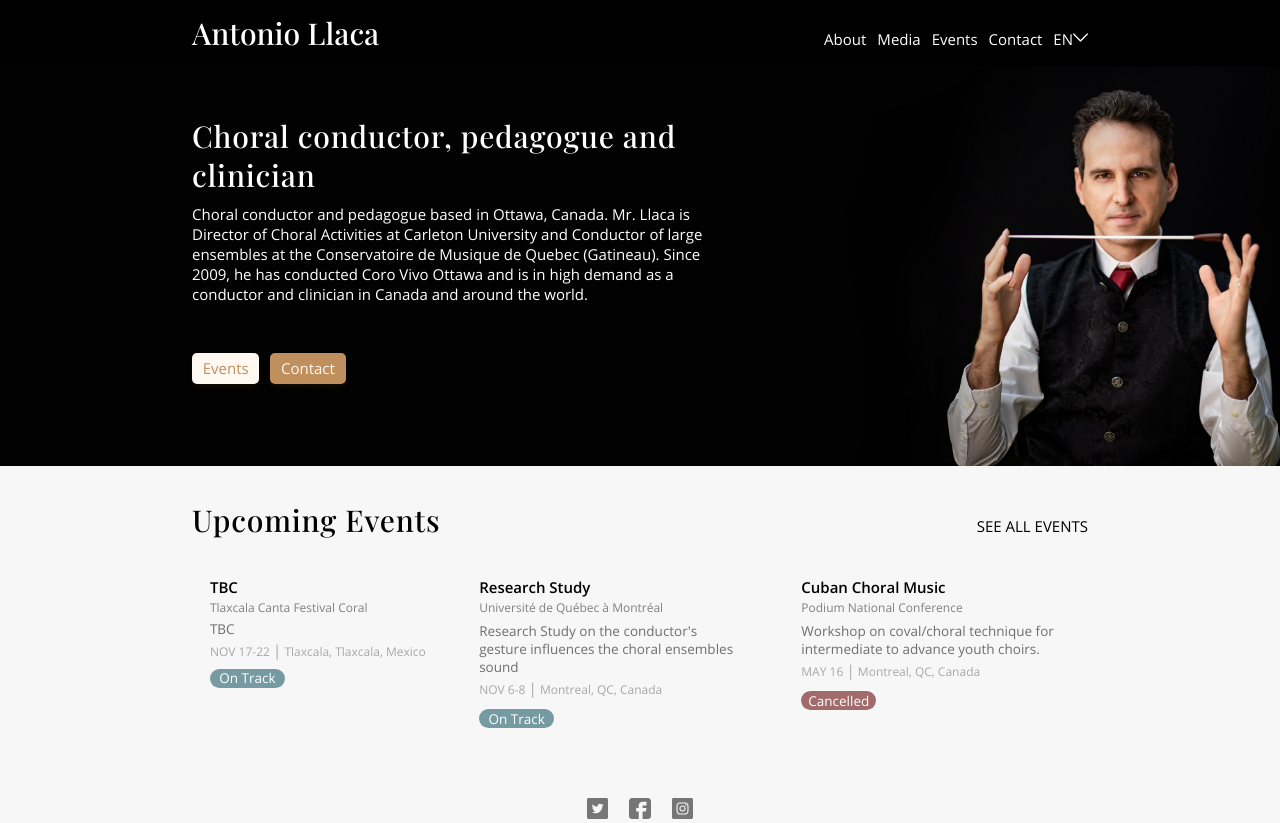
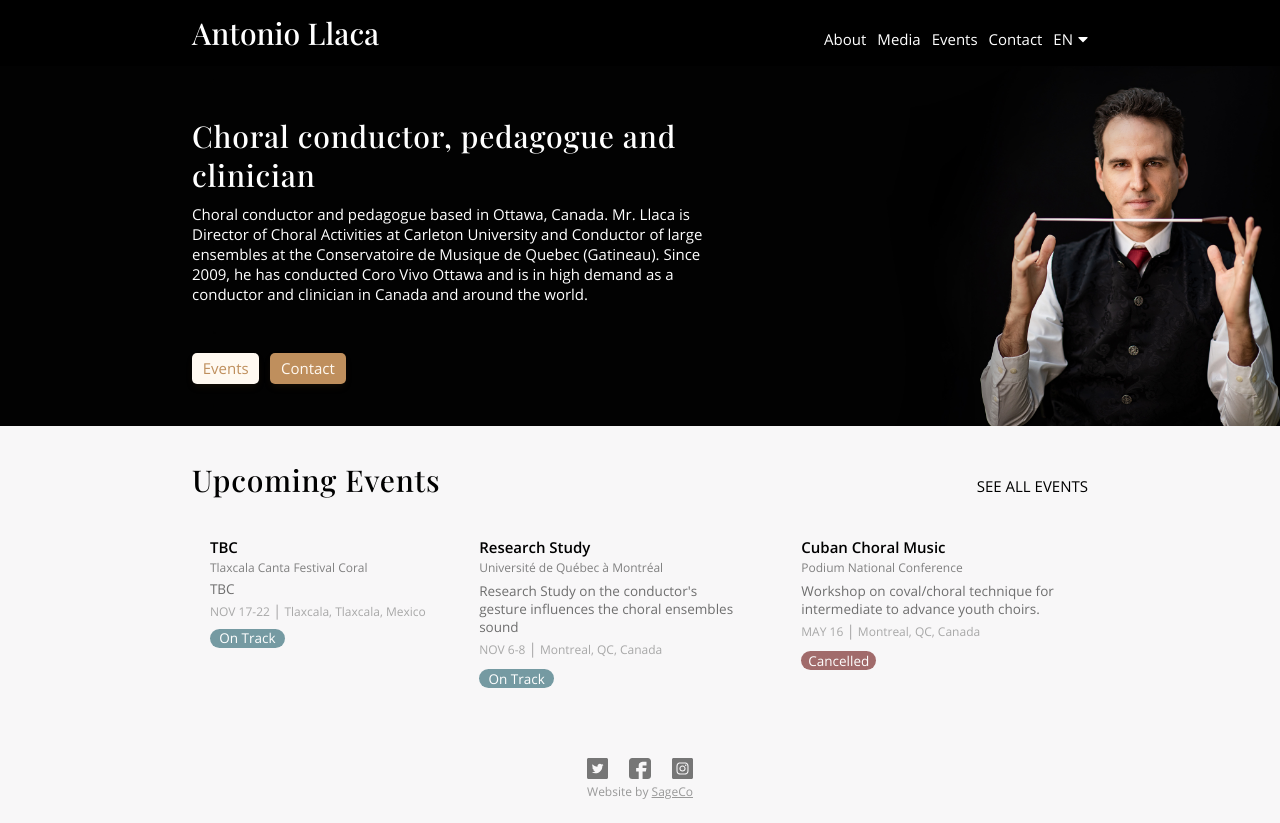
Before and after one commit to thesageco/antoniollaca, a React (Create React App) app: page / in a window 1280 px wide. After the commit the page ends 800 px from the top, so only its background shows below. Built offline with nearby package versions, Linux system fonts and the light colour scheme.

Commit message:
add sage icon update dropdown arrow add spanish translation remove rogue margin from banner update icon fix scroll on homepage due to "by sage" in footer

```diff
--- a/src/components/banner/index.scss
+++ b/src/components/banner/index.scss
@@ -31,6 +31,7 @@
     }
     color: white;
     h1 {
+      margin-top: 0;
       color: white;
     }
     p {
--- a/src/components/dropdown/index.scss
+++ b/src/components/dropdown/index.scss
@@ -7,7 +7,11 @@
     }
     img {
       cursor: pointer;
-      width: 15px;
+      margin-top: auto;
+      width: 10px;
+      margin-bottom: 2px;
+      margin-left: 5px;
+      filter: invert(100%) sepia(0%) saturate(0%) hue-rotate(137deg) brightness(103%) contrast(101%);
       &.down{
         transition: 0.70s;
         -webkit-transition: 0.70s;
--- a/src/components/dropdown/index.tsx
+++ b/src/components/dropdown/index.tsx
@@ -1,7 +1,7 @@
 import React, { useState, useContext, MouseEvent } from 'react';
 import './index.scss';
 import { LanguageSetStore } from '../../App'
-import down from '../../assets/icons/down-arrow.svg'
+import down from '../../assets/icons/down-arrow-2.svg'
 
 interface DropdownProp {
   options: String[];
--- a/src/components/footer/index.scss
+++ b/src/components/footer/index.scss
@@ -5,10 +5,8 @@
   margin-left: 0;
   display: flex;
   justify-content: center;
-  @media only screen and (max-width: 1024px) {
-    flex-direction: column;
-    align-items: center;
-  }
+  flex-direction: column;
+  align-items: center;
   .footer-content {
     width: 10%;
     @media only screen and (max-width: 1500px) and (min-width: 1024px){
--- a/src/components/footer/index.tsx
+++ b/src/components/footer/index.tsx
@@ -21,7 +21,7 @@ export default function Footer() {
       <div className="mitm">
       </div>
       <div>
-        {/*<p className="SageCo">Website by <a href="https://thesage.co/" target="_blank" rel="noopener noreferrer">SageCo</a></p>*/}
+        <p className="SageCo">Website by <a href="https://thesage.co/" target="_blank" rel="noopener noreferrer">SageCo</a></p>
       </div>
     </div>
   );
--- a/src/pages/about/index.tsx
+++ b/src/pages/about/index.tsx
@@ -50,7 +50,12 @@ function information(lang: String){
               "M. Llaca a effectué des tournées au Canada, en Amérique latine et en Asie avec ses ensembles. Il a acquis une réputation de chef de chœur et de pédagogue passionné, reconnu pour sa musicalité et sa connaissance de l'art choral. La saison 2019-2020 sous la baguette de M. Llaca comprendra des prestations avec des ensembles chorals en visite des États-Unis et de la République tchèque, ainsi qu’une interprétation conjointe du Requiem de Brahms en collaboration avec l'Orchestre symphonique de Gatineau. M. Llaca dirigera également une conférence sur la musique chorale cubaine au congrès national PODIUM, à Montréal (Canada)."
     ];
     case 'SP':
-      return ["SP_ABOUT"]
+      return ["Nacido en La Habana, Cuba, Antonio Llaca es un activo director coral, pedagogo y tallerista en quien la música ha sido una forma de conocer la vida. El Profesor Llaca estudió dirección coral y guitarra clásica a través de un extenso camino que recorre el Caribe, la América del Sur y Canadá. Realizó su maestría en Dirección Coral en la Universidad de Sherbrooke, Montreal, y ha estudiado con maestros de renombre mundial.",
+      "Con una filosofía musical que invita a pensar el arte coral como actividad humana y estilo de vida que define nuestro mundo social, económico, histórico y cultural, el Sr. Llaca es un defensor de la música coral canadiense. En esta particular propuesta de hacer música y aprender música, el Sr. Llaca ha apostado por un contenido canadiense prominente en su programación, logrando integrar comisiones corales en sus conciertos de compositores locales. Su atractiva y atípica oferta musical, motivada por una programación innovadora de nuevas obras, le ha valido el reconocimiento de colegas, artistas y público en general. En ello, el Sr. Llaca ha promovido una programación de obras musicales raramente interpretadas, trayendo a la escena canadiense obras de compositores de música antigua como William Billings, Esteban Salas, José Ángel Lamas y Manuel de Zumaya, entre otros.",
+      "El Sr. Llaca ha ayudado a crear una tradición coral única en Ottawa, siendo considerado por la comunidad de música coral canadiense como un director enérgico y creativo. Desde 2019, el Sr. Llaca se desempeña como Director de Actividades Corales en la Universidad de Carleton, en Ottawa, Canadá, donde dirige los coros e imparte cursos de dirección coral e instrumental. También es profesor del Conservatorio Superior de Música de Gatineau, Quebec, donde dirige los coros y la orquesta. Desde 2009 dirige Coro Vivo Ottawa (CVO) y a menudo colabora con numerosos conjuntos y prepara coros para orquestas y artistas canadienses, como The Canadian Tenors, y orquestas en giras internacionales, como la China Broadcasting Chinese Orchestra. Sus conjuntos corales han actuado en el escenario canadiense e internacional, incluyendo el National Arts Centre, Canadá; el Tintqiao Performing Arts Center, China; y el Carnegie Hall, EE. UU. Sus coros han sido galardonados en concursos corales internacionales.",
+      "Paralelamente, El Sr. Llaca es un tallerista coral muy solicitado y ha dictado conferencias en varias instituciones y festivales canadienses e internacionales, entre los que destaca la Federación Internacional de Música Coral (IFCM) en Beijing 2018. Asimismo, como instrumentista colabora con la Orquesta del Centro Nacional de las Artes en Ottawa y la Orquesta Metropolitana de Montreal, además de otros renombrados ensambles instrumentales en todo Canadá.",
+      "El Sr. Llaca ha recorrido Canadá y ha viajado extensamente a América Latina y Asia con sus conjuntos ganándose la reputación de ser un director y pedagogo apasionado a quien, por su musicalidad y conocimiento del arte coral, codician. Su oferta musical para la temporada 2019-2020 incluye actuaciones con conjuntos corales visitantes de EE. UU, la República Checa, así como una actuación conjunta del Réquiem de Brahms con la Orquesta Sinfónica de Gatineau. A esta atrevida y demandante agenda se suma un taller sobre música coral cubana que dictará en la conferencia nacional PODIUM en Montreal, Canadá."
+    ]
     default:
       return ["", ""];
   }
--- a/src/pages/home/index.scss
+++ b/src/pages/home/index.scss
@@ -5,6 +5,9 @@
     background-repeat: no-repeat;
     background-position: right bottom;
     background-size: auto 100%;
+    color: white;
+    padding-top:4%;
+    min-height: 45vh;
     @media only screen and (max-width: 769px){
       height: 95vh;
       background-repeat: no-repeat;
@@ -13,9 +16,6 @@
       background-image: url('../../assets/banner/mobile.jpg');
       background-size: 80% auto;
     }
-    color: white;
-    padding-top:4%;
-    min-height: 50vh;
     p {
       margin-top: 1%;
     }
--- a/src/pages/home/index.tsx
+++ b/src/pages/home/index.tsx
@@ -51,7 +51,7 @@ export default function Home(props: HomeProp) {
   return (
   <div className="home">
     <div className="blurb">
-      <div className="container">
+      <div className="sub-container">
         <h1 className="text-container">{title}</h1>
         <p className="text-container">{blurb}</p>
         <div className="buttons text-container">
```
Also changed, not shown: public/favicon.png, public/manifest.json, src/assets/icons/down-arrow-2.svg (added).
